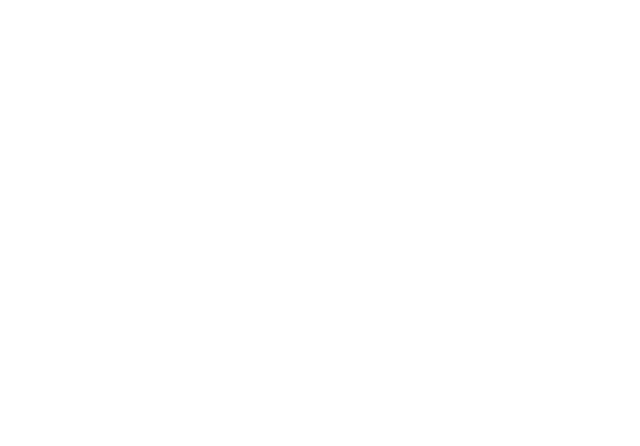
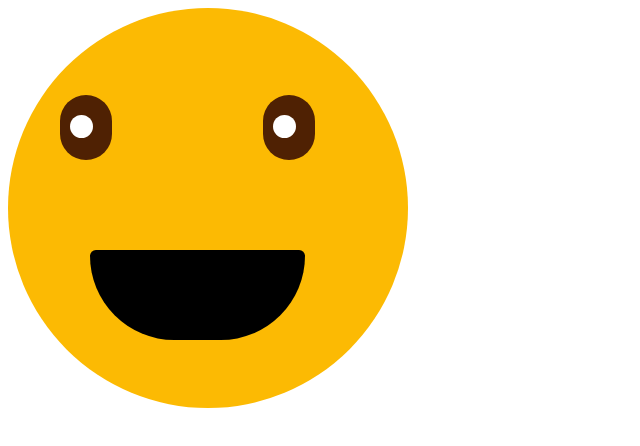
Before and after one commit to javlav98/SmileyfaceChallenge, a plain HTML site: page index.html in a window 1280 px wide. Shown: the whole page, without its empty margins (0-640 px from the left). Drawn offline with Linux system fonts and the light colour scheme.

Commit message:
created smiley face

```diff
--- a/index.html
+++ b/index.html
@@ -4,9 +4,68 @@
     <meta charset="UTF-8">
     <meta http-equiv="X-UA-Compatible" content="IE=edge">
     <meta name="viewport" content="width=device-width, initial-scale=1.0">
-    <title>Document</title>
+    <title>Smiley Face</title>
+    <style>
+        .face {
+            background-color: #fcba03;
+            width: 400px;
+            height: 400px;
+            border-radius: 100%;
+        }
+
+        .mouth {
+            position: absolute;
+            background-color: black;
+            width: 215px;
+            height: 90px;
+            border-radius: 7px 7px 100px 100px;
+            top: 250px;
+            left: 90px;
+        }
+
+        .eye-section {
+            width: 275px;
+            height: 100px;
+            position: absolute;
+            left: 60px;
+            top: 70px;
+        }
+
+        .left-eye, .right-eye {
+            background-color: #4f2103;
+            width: 52px;
+            height: 65px;
+            border-radius: 50px;
+            position: absolute;
+            top: 25px;
+        }
+
+        .right-eye {
+            right: 20px;
+        }
+
+        .left-eye::before, .right-eye::before {
+            content: "";
+            display: block;
+            background-color: white;
+            width: 23px;
+            height: 23px;
+            border-radius: 100px;
+            position: absolute;
+            top: 20px;
+            left: 10px
+        }
+
+    </style>
 </head>
 <body>
+    <div class="face">
+        <div class="mouth"></div>
+        <div class="eye-section">
+            <div class="left-eye"></div>
+            <div class="right-eye"></div>
+        </div>
+    </div>
 
 </body>
 </html>
```
